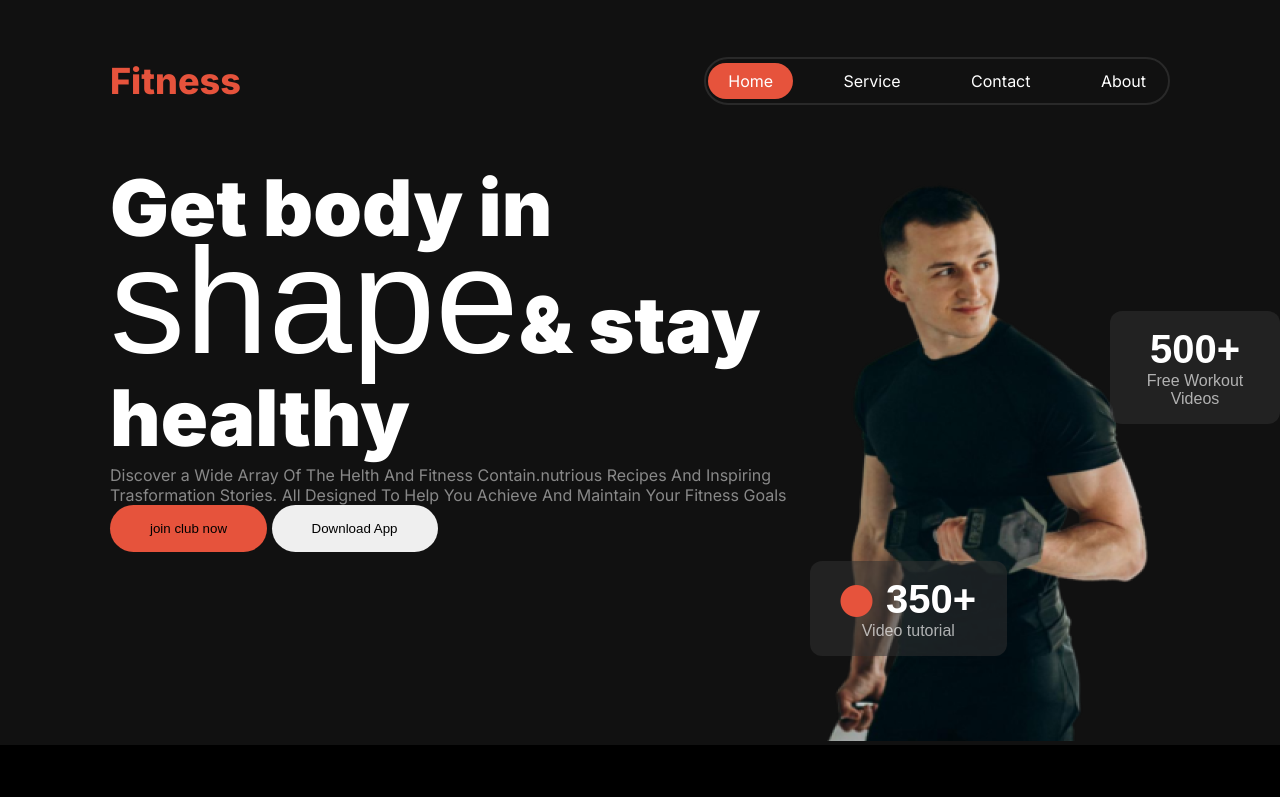
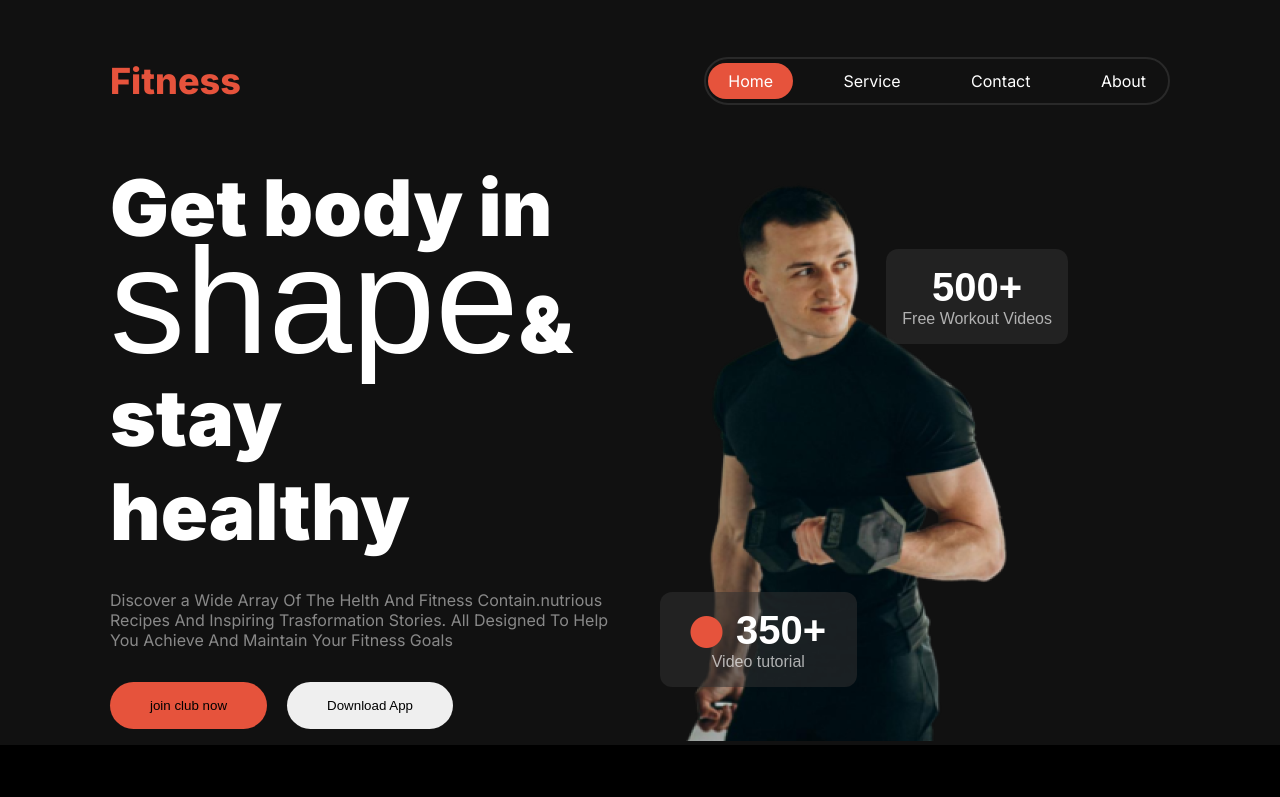
Before and after one commit to shipumaruf/ASSIGNMENT-2, a plain HTML site: page index.html in a window 1280 px wide. Drawn offline with Linux system fonts and the light colour scheme; a web font is replaced by a local one.

Commit message:
add responsive banner section

```diff
--- a/index.html
+++ b/index.html
@@ -1,5 +1,6 @@
 <!DOCTYPE html>
 <html lang="en">
+
 <head>
     <meta charset="UTF-8">
     <meta name="viewport" content="width=device-width, initial-scale=1.0">
@@ -7,7 +8,8 @@
     <link rel="stylesheet" href="https://cdnjs.cloudflare.com/ajax/libs/font-awesome/6.6.0/css/all.min.css">
     <link rel="stylesheet" href="styles/style.css">
 </head>
-<body >
+
+<body>
     <header class="primary-bg">
         <section id="navbar-container">
             <nav class="navbar display-flex">
@@ -31,18 +33,21 @@
             <div class="banner-container">
                 <div class="banner-text-contain">
                     <h1 class="banner-title">Get body in <br>
-                        <span class="miama">shape</span>& stay <br> healthy</h1>
-                        <p class="banner-description text-gray">Discover a Wide Array Of The Helth And Fitness Contain.nutrious Recipes And Inspiring Trasformation Stories.
+                        <span class="miama">shape</span>& stay <br> healthy
+                    </h1>
+                    <p class="banner-description text-gray">Discover a Wide Array Of The Helth And Fitness
+                        Contain.nutrious Recipes And Inspiring Trasformation Stories.
                         All Designed To Help You Achieve And Maintain Your Fitness Goals </p>
+                    <div class="header-btn">
                         <button class="btn-primary">join club now</button>
                         <button class="btn-secondary">Download App</button>
+                    </div>
 
                 </div>
                 <div class="banner-img-cotaint">
 
                     <img src="images/Images 2.png" alt="">
-
-                </div>
+                    <div class="btn">
                         <button class="btn-1">
                             <span class="five-hundred">500+</span><br>
                             <span class="free-workout">Free Workout Videos</span>
@@ -52,6 +57,10 @@
                             <span class="three-hundred">350+</span><br>
                             <span class="video-tutorial">Video tutorial</span>
                         </button>
+                    </div>
+
+                </div>
+
 
             </div>
 
@@ -61,6 +70,17 @@
     </header>
 
     <main>
+        <section class="habits">
+            <div class="habit-container">
+                <div class="habit-text-cotain">
+                    <h1>Change Your Habits</h1>
+                    <p>We believe fitness should be accessible to everyone, everywhere, regardless of income or access
+                        to a gym.</p>
+                </div>
+
+            </div>
+
+        </section>
 
     </main>
 
@@ -69,4 +89,5 @@
     </footer>
 
 </body>
+
 </html>
--- a/styles/style.css
+++ b/styles/style.css
@@ -103,12 +103,17 @@ body{
     max-width: 1060px;
     margin: 0 auto;
     display: flex;
+    gap: 40px;
     justify-content: space-between;
 }
 .banner-title{
     color:rgb(255, 255, 255);;
 
 
+}
+.header-btn{
+    display: flex;
+    gap: 20px;
 }
 
 .banner-title{
@@ -123,19 +128,30 @@ body{
     font-size: 9.375rem;
     font-weight: 400;
 }
+.banner-description{
+    margin-top: 2rem;
+    margin-bottom: 2rem;
+}
+.banner-text-contain{
+    width: 50%;
+}
+ .banner-img-cotaint{
+    width: 50%;
+    position: relative;
+}
+.banner-img-cotaint img{
+    margin-left: 20px;
+}
 
 .btn-1{
     background: rgba(48, 48, 48, 0.54);
     border-radius: 12px;
     box-sizing: border-box;
     border: none;
-    /* width: 193px;
-    height: 98px; */
-    padding: 1rem 1.9rem;
+    padding: 1rem 1rem;
     position: absolute;
-    /* margin-right: 140px; */
-    margin-left: 62.5rem;
-    margin-top: 9.375rem;
+    top: 15%;
+    right: 20%;
 
 
 
@@ -161,12 +177,11 @@ button .free-workout{
     border-radius: 12px;
     box-sizing: border-box;
     border: none;
-    /* width: 206px;
-    height: 96px; */
     padding: 1rem 1.9rem;
     position: absolute;
-    margin-top: 25rem;
-    margin-left: 43.75rem;
+    left: 0%;
+    bottom: 10%;
+
 }
 .round{
     /* position: absolute; */
@@ -211,4 +226,22 @@ button .free-workout{
         font-size: 1.5rem;
 
     }
+    .banner-container{
+        flex-direction: column;
+
     }
+    .btn-1{
+
+        left: 40%;
+
+    }
+    .banner-text-contain{
+        width: 100%;
+    }
+     .banner-img-cotaint{
+        width: 100%;
+
+    }
+
+
+    }
```
Lines whose indentation alone changed are shown as unchanged.
